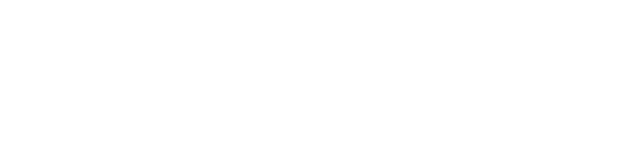
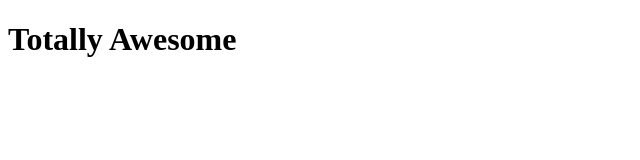
Before and after one commit to Abbeez/crap-portfolio, a plain HTML site: page index.html in a window 1280 px wide. Shown: the whole page, without its empty margins (0-640 px from the left). Drawn offline with Linux system fonts and the light colour scheme.

Commit message:
Added h1 to crap

```diff
--- a/index.html
+++ b/index.html
@@ -6,6 +6,6 @@
     <title>Crap Portfolio</title>
 </head>
 <body>
-
+    <h1>Totally Awesome</h1>
 </body>
 </html>
```
